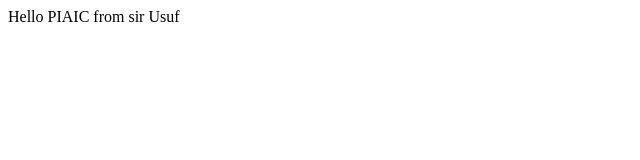
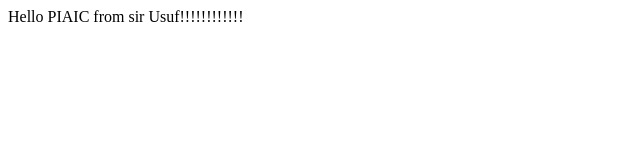
Before and after one commit to daniyalnagori/gatsbywithnetlify6pm, a Gatsby site: page / in a window 1280 px wide. Shown: the full height of the page, 0-640 px from the left. Built offline with nearby package versions, Linux system fonts and the light colour scheme; Gatsby itself is replaced by a stand-in of ours.

Commit message:
added text

```diff
--- a/src/pages/index.js
+++ b/src/pages/index.js
@@ -1,5 +1,5 @@
 import React from "react"
 
 export default function Home() {
-  return <div>Hello PIAIC from sir Usuf</div>
+  return <div>Hello PIAIC from sir Usuf!!!!!!!!!!!!</div>
 }
```
